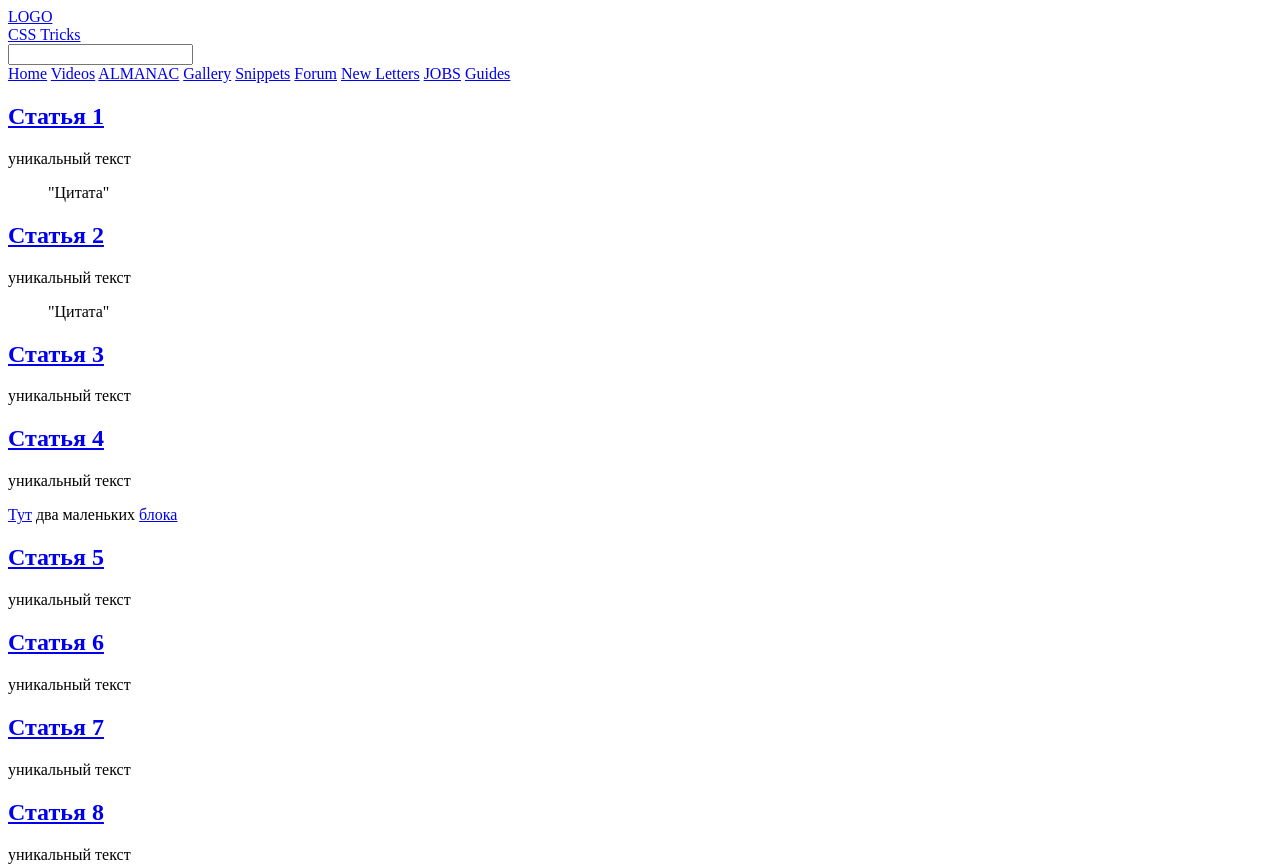
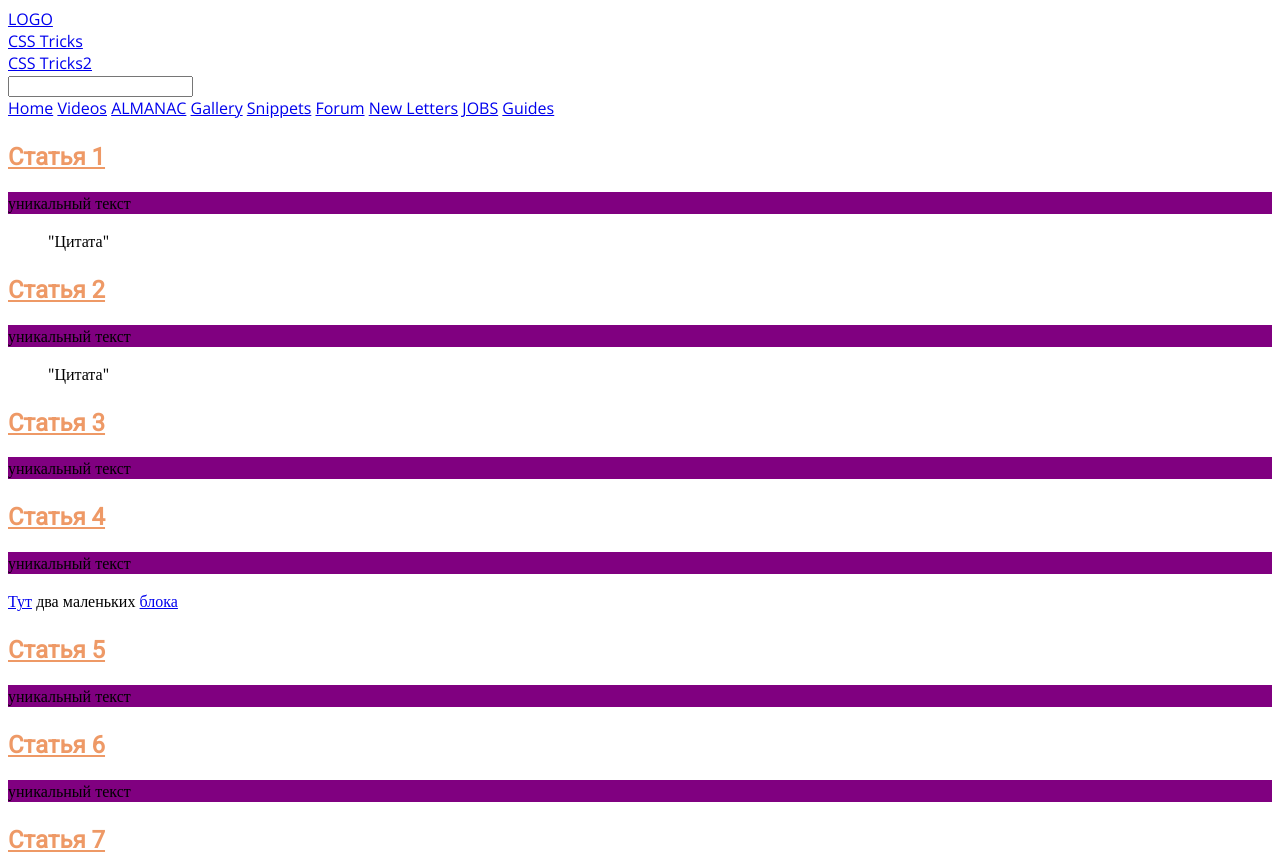
Before and after one commit to WebHeroSchool/Chernov_Html_2, a plain HTML site: page index.html in a window 1280 px wide. Shown: the top 867 px of the page. Drawn offline with nearby package versions, Linux system fonts and the light colour scheme.

Commit message:
adding googlefonts

```diff
--- a/index.html
+++ b/index.html
@@ -6,12 +6,14 @@
   <meta name="viewport" content="width=device-width, initial-scale=1.0">
   <meta http-equiv="X-UA-Compatible" content="ie=edge">
   <title>Journal CSS Tricks</title>
-</head>
+  <link href="https://fonts.googleapis.com/css?family=Open+Sans|Roboto" rel="stylesheet">
+  <link rel="stylesheet" href="style.css">
 
 <body>
   <header class="header__inner">
     <div><a href="#">LOGO</a></div>
     <div><a href="#">CSS Tricks</a></div>
+    <div><a href="#">CSS Tricks2</a></div>
     <div><input type="search"></div>
   </header>
 
@@ -33,7 +35,7 @@
     <!-- тут тут начинается основной контент страницы -->
     <main class="main__articles">
       <article>
-        <h2><a href="#">Статья 1</a></h2>
+        <h2><a class="test" href="#">Статья 1</a></h2>
         <p>уникальный текст</p>
         <blockquote>"Цитата"</blockquote>
       </article>
--- /dev/null
+++ b/style.css
@@ -0,0 +1,10 @@
+body {
+  font-family: "Open Sans";
+}
+h2 a {
+  color: #EE9966;
+  font-family: "Roboto";
+}
+p {
+  background: purple;
+}
```
